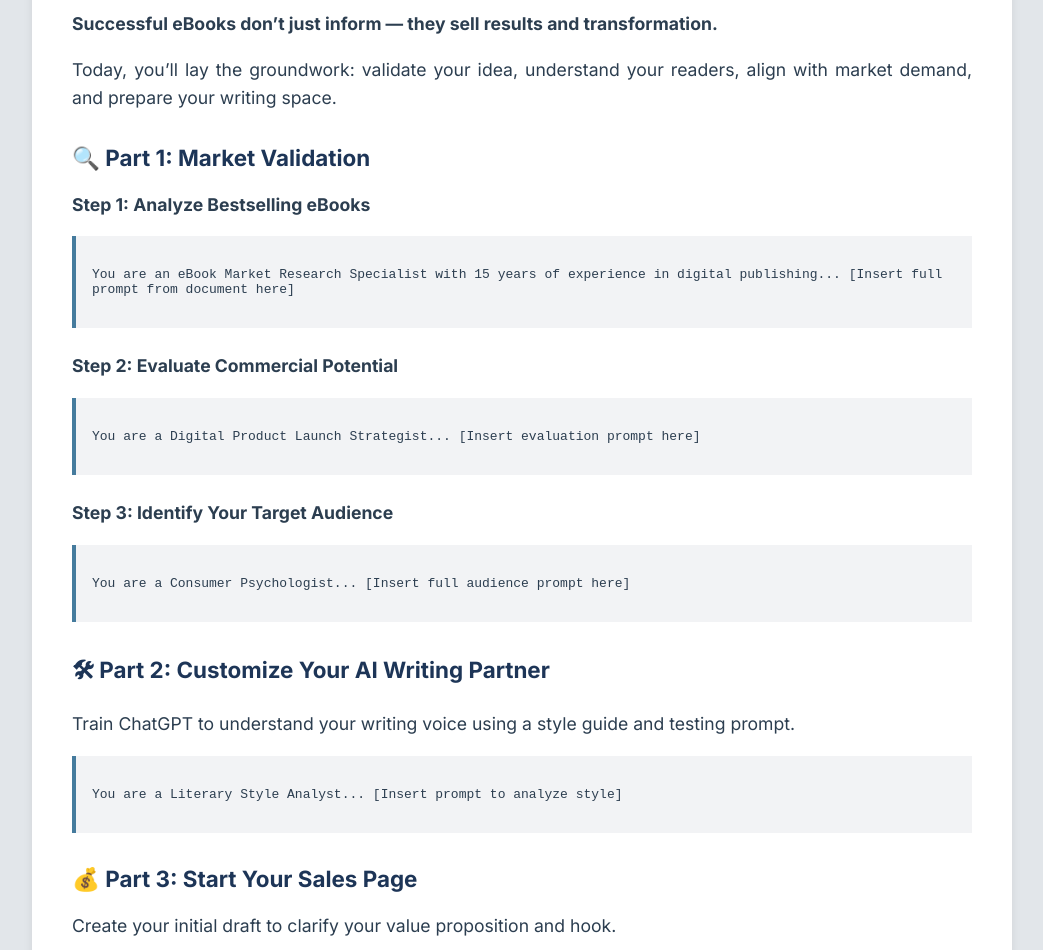
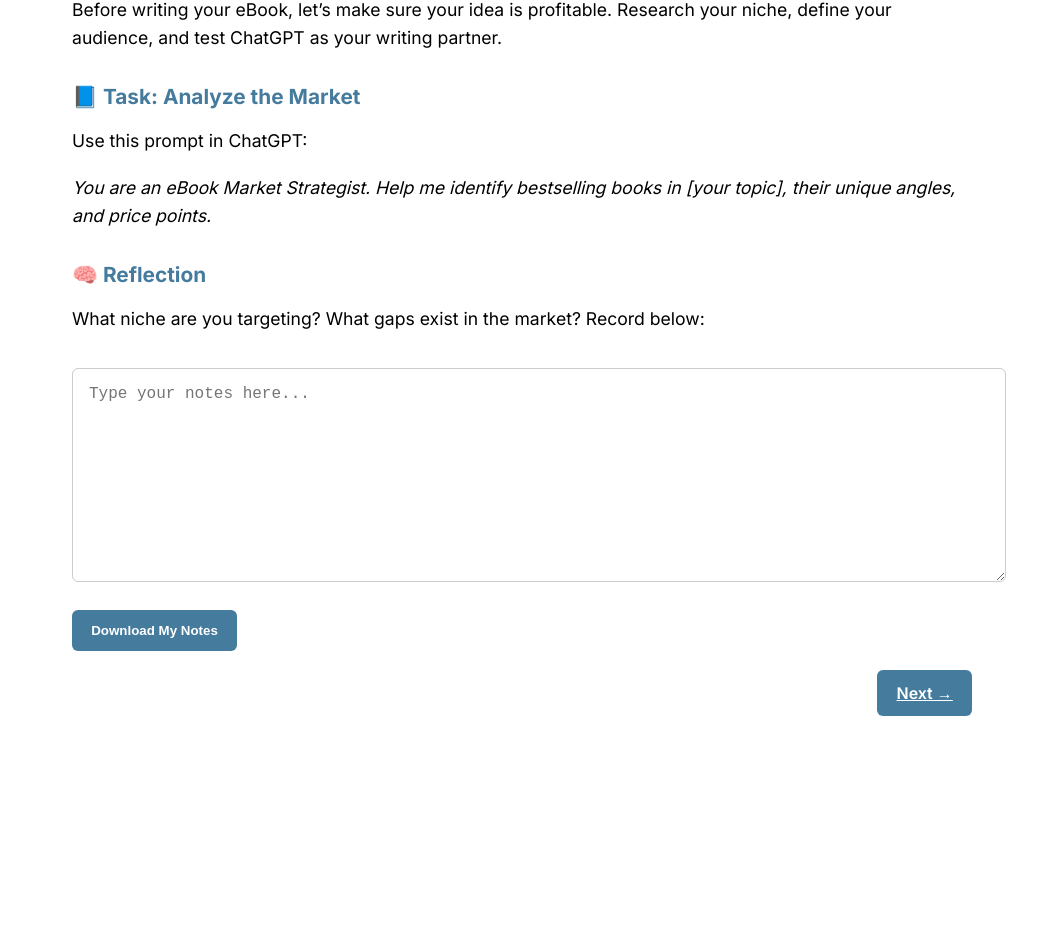
Before and after one commit to Pers-2025/7-Day-eBook-Writing-Challenge, a plain HTML site: page day-0.html in a window 1280 px wide. Shown: the part 140-1090 px from the top of the page, without its empty margins (118-1161 px from the left). After the commit the page ends 907 px from the top, so only its background shows below. Drawn offline with Linux system fonts and the light colour scheme.

Commit message:
Update day-0.html

```diff
--- a/day-0.html
+++ b/day-0.html
@@ -3,42 +3,40 @@
 <head>
   <meta charset="UTF-8" />
   <meta name="viewport" content="width=device-width, initial-scale=1" />
-  <title>Day 0: Setup & Market Research | 7-Day eBook Challenge</title>
+  <title>Day 0: Setup & Market Research</title>
   <link rel="stylesheet" href="https://fonts.googleapis.com/css2?family=Inter:wght@400;600;700&display=swap">
   <style>
     body {
       font-family: 'Inter', sans-serif;
-      background-color: #e2e6ea;
-      color: #2c3e50;
       margin: 0;
       padding: 2rem 1rem;
+      color: #000;
     }
 
     .container {
       max-width: 900px;
-      background: white;
-      padding: 2.5rem;
       margin: auto;
-      border-radius: 12px;
-      box-shadow: 0 3px 10px rgba(0,0,0,0.08);
+      padding: 2rem;
+      background: #fff;
+      border-radius: 8px;
     }
 
     h1 {
-      font-size: 2rem;
+      font-size: 1.8rem;
+      color: #1d3557;
       margin-bottom: 1rem;
-      color: #1d3557;
     }
 
     h2 {
-      font-size: 1.4rem;
-      color: #1d3557;
+      font-size: 1.3rem;
+      color: #457b9d;
       margin-top: 2rem;
     }
 
-    p, li {
+    p {
       font-size: 1.1rem;
       line-height: 1.6;
-      text-align: justify;
+      margin-bottom: 1.2rem;
     }
 
     textarea {
@@ -47,21 +45,19 @@
       padding: 1rem;
       font-size: 1rem;
       border: 1px solid #ccc;
-      border-radius: 8px;
-      resize: vertical;
-      margin-bottom: 1rem;
+      border-radius: 6px;
+      margin-top: 1rem;
+      margin-bottom: 1.5rem;
     }
 
     .button {
       background-color: #457b9d;
       color: white;
-      padding: 0.8rem 1.5rem;
-      font-size: 1rem;
-      font-weight: 600;
+      padding: 0.8rem 1.2rem;
       border: none;
       border-radius: 6px;
       cursor: pointer;
-      margin-right: 1rem;
+      font-weight: 600;
     }
 
     .button:hover {
@@ -72,65 +68,25 @@
       margin-top: 2rem;
       text-align: right;
     }
-
-    .prompt {
-      background-color: #f2f3f5;
-      padding: 1rem;
-      border-left: 4px solid #457b9d;
-      font-family: monospace;
-      white-space: pre-wrap;
-      margin-bottom: 1.5rem;
-    }
   </style>
 </head>
 <body>
   <div class="container">
-    <h1>Day 0: Setup and Market Research</h1>
-    <p><strong>Successful eBooks don’t just inform — they sell results and transformation.</strong></p>
-    <p>Today, you’ll lay the groundwork: validate your idea, understand your readers, align with market demand, and prepare your writing space.</p>
+    <h1>Day 0: Setup & Market Research</h1>
+    <p>Before writing your eBook, let’s make sure your idea is profitable. Research your niche, define your audience, and test ChatGPT as your writing partner.</p>
 
-    <h2>🔍 Part 1: Market Validation</h2>
-    <p><strong>Step 1: Analyze Bestselling eBooks</strong></p>
-    <div class="prompt">
-You are an eBook Market Research Specialist with 15 years of experience in digital publishing... [Insert full prompt from document here]
-    </div>
+    <h2>📘 Task: Analyze the Market</h2>
+    <p>Use this prompt in ChatGPT:</p>
+    <p><em>You are an eBook Market Strategist. Help me identify bestselling books in [your topic], their unique angles, and price points.</em></p>
 
-    <p><strong>Step 2: Evaluate Commercial Potential</strong></p>
-    <div class="prompt">
-You are a Digital Product Launch Strategist... [Insert evaluation prompt here]
-    </div>
+    <h2>🧠 Reflection</h2>
+    <p>What niche are you targeting? What gaps exist in the market? Record below:</p>
+    <textarea id="reflectionInput" placeholder="Type your notes here..."></textarea>
 
-    <p><strong>Step 3: Identify Your Target Audience</strong></p>
-    <div class="prompt">
-You are a Consumer Psychologist... [Insert full audience prompt here]
-    </div>
-
-    <h2>🛠 Part 2: Customize Your AI Writing Partner</h2>
-    <p>Train ChatGPT to understand your writing voice using a style guide and testing prompt.</p>
-    <div class="prompt">
-You are a Literary Style Analyst... [Insert prompt to analyze style]
-    </div>
-
-    <h2>💰 Part 3: Start Your Sales Page</h2>
-    <p>Create your initial draft to clarify your value proposition and hook.</p>
-    <div class="prompt">
-You are a Direct Response Copywriter... [Insert sales page prompt]
-    </div>
-
-    <h2>📊 Part 4: Success Metrics Dashboard</h2>
-    <p>Build your dashboard to track quality, deadlines, and red flags.</p>
-    <div class="prompt">
-You are now a Digital Product Launch Manager... [Insert dashboard prompt]
-    </div>
-
-    <h2>📝 Reflection Activity</h2>
-    <p><strong>What was your biggest insight from today’s research? What problem are you really solving with your eBook?</strong></p>
-    <textarea id="reflectionInput" placeholder="Type your answer here..."></textarea>
-
-    <button class="button" onclick="downloadResponse()">Download My Response</button>
+    <button class="button" onclick="downloadResponse()">Download My Notes</button>
 
     <div class="nav-buttons">
-      <a href="day-1.html" class="button">Start Day 1 →</a>
+      <a href="day-1.html" class="button">Next →</a>
     </div>
   </div>
 
@@ -140,7 +96,7 @@ You are now a Digital Product Launch Manager... [Insert dashboard prompt]
       const blob = new Blob([content], { type: "text/plain;charset=utf-8" });
       const link = document.createElement("a");
       link.href = URL.createObjectURL(blob);
-      link.download = "day-0-reflection.txt";
+      link.download = "day-0-notes.txt";
       document.body.appendChild(link);
       link.click();
       document.body.removeChild(link);
```
